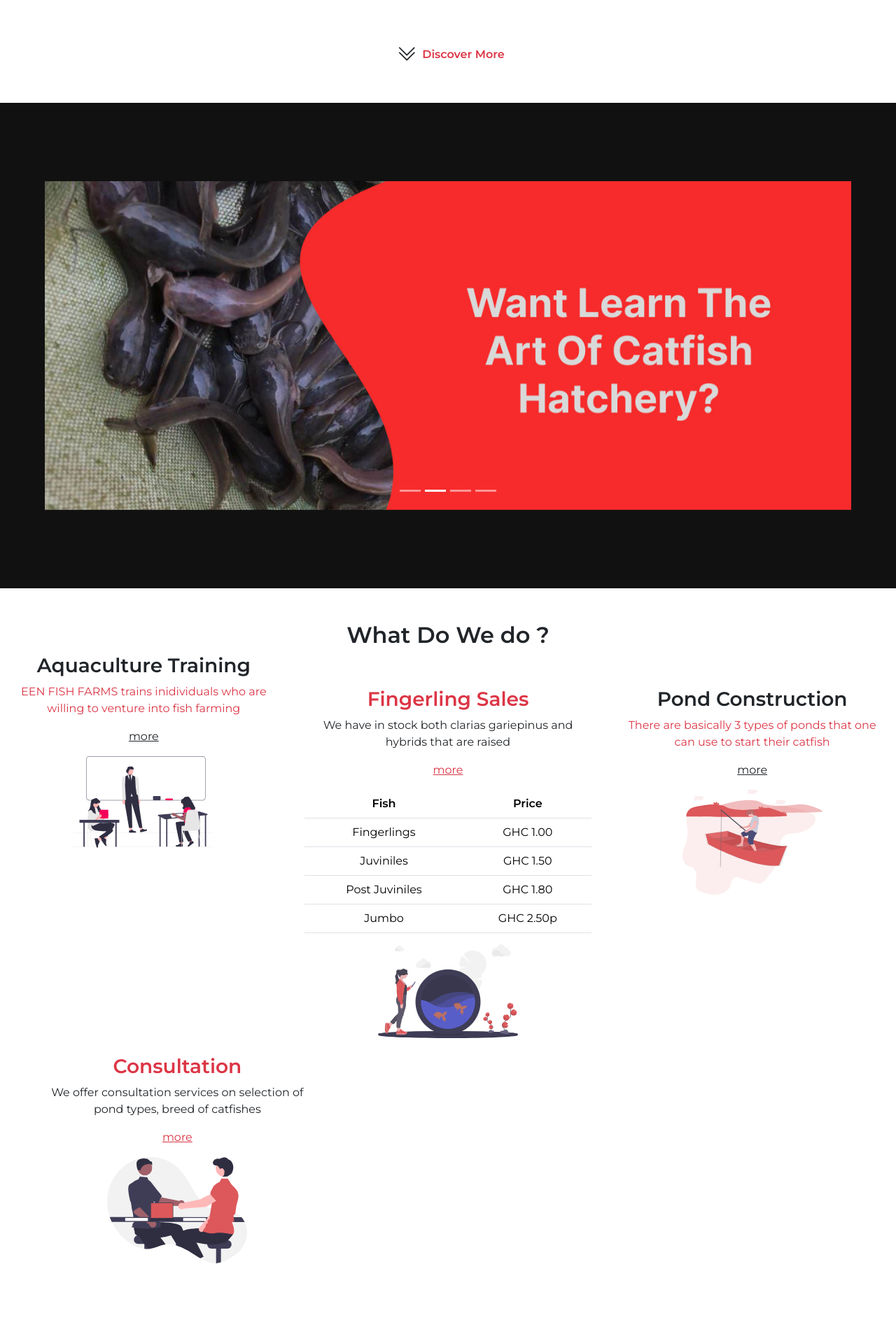
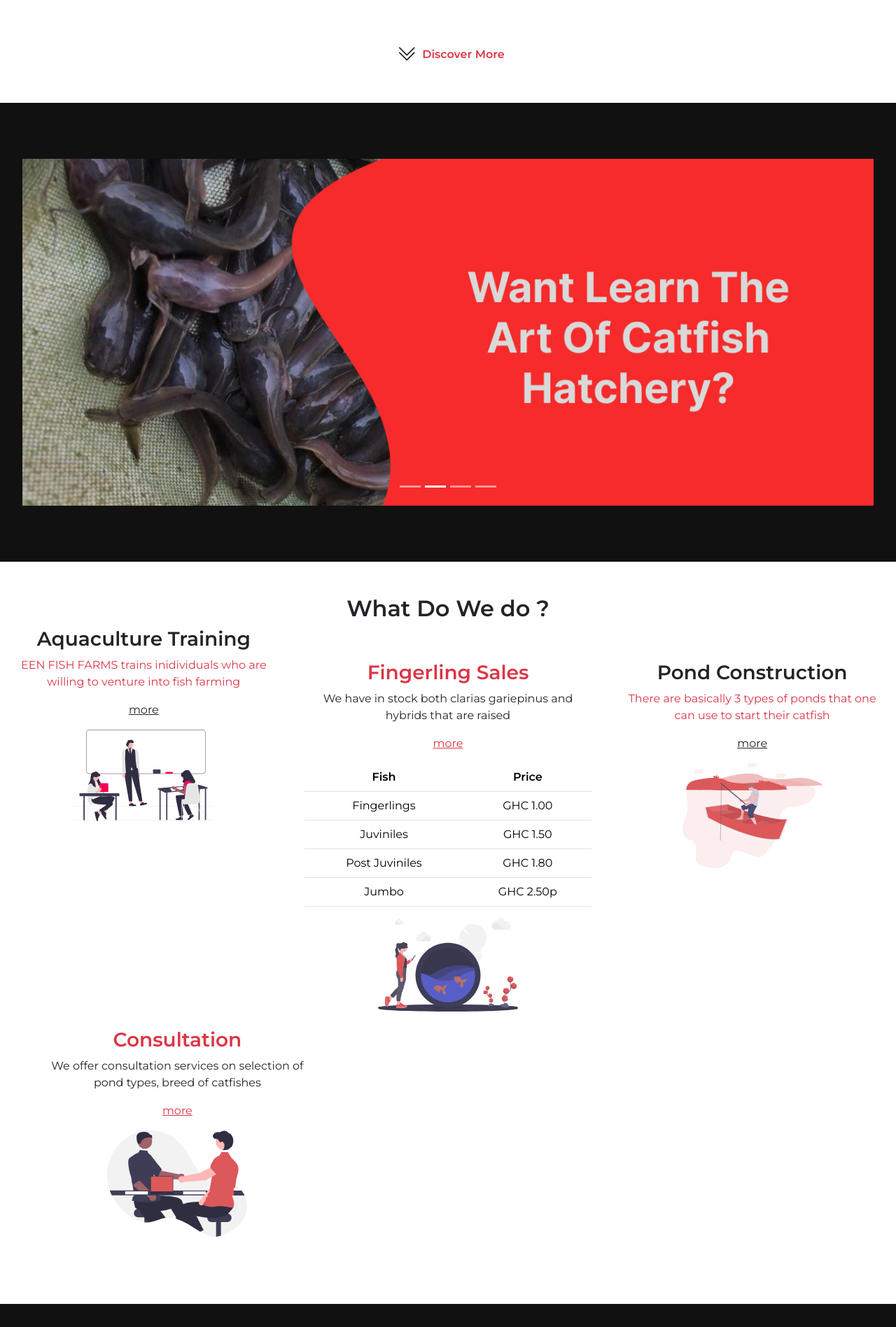
Before and after one commit to chiefportable/enn_new, a Jekyll site: the page built from index.html, in a window 1280 px wide. Shown: the part 444-2341 px from the top of the page at 70% size. Built offline with Jekyll 4.4.1, drawn with Linux system fonts in a browser that asks for light colours; nearby versions of some CDN libraries.

Commit message:
UPDATE carousel padding changed

```diff
--- a/_includes/gallery.html
+++ b/_includes/gallery.html
@@ -24,37 +24,37 @@
                 <h4 class="fw-bold my-3">{{ "our fishes" | upcase}}</h4>
               <div class="row">
                 <div class="col-12 col-md-3">
-                    <img class="img-thumbnail" src="/assets/img/img1.jpg" alt="photo from fish farm">
+                    <img class="img-thumbnail my-2" src="/assets/img/img1.jpg" alt="photo from fish farm">
                 </div>
                 <div class="col-6 col-md-3">
-                    <img class="img-thumbnail" src="/assets/img/img2.jpg" alt="catfishes" loading="lazy">
+                    <img class="img-thumbnail my-2" src="/assets/img/img2.jpg" alt="catfishes" loading="lazy">
                 </div>
                 <div class="col-6 col-md-3">
-                    <img class="img-thumbnail" src="/assets/img/img3.jpg" alt="catfishes" loading="lazy">
+                    <img class="img-thumbnail my-2" src="/assets/img/img3.jpg" alt="catfishes" loading="lazy">
                 </div>
                 <div class="col-12 col-md-3">
-                    <img class="img-thumbnail" src="/assets/img/img4.jpg" alt="catfishes" loading="lazy">
+                    <img class="img-thumbnail my-2" src="/assets/img/img4.jpg" alt="catfishes" loading="lazy">
                 </div>
                 <div class="col-6 col-md-3">
-                    <img class="img-thumbnail" src="/assets/img/img5.jpg" alt="catfishes" loading="lazy">
+                    <img class="img-thumbnail my-2" src="/assets/img/img5.jpg" alt="catfishes" loading="lazy">
                 </div>
                 <div class="col-6 col-md-3">
-                    <img class="img-thumbnail" src="/assets/img/img6.jpg" alt="catfishes" loading="lazy">
+                    <img class="img-thumbnail my-2" src="/assets/img/img6.jpg" alt="catfishes" loading="lazy">
                 </div>
                 <div class="col-12 col-md-3">
-                    <img class="img-thumbnail" src="/assets/img/img7.jpg" alt="catfishes" loading="lazy">
+                    <img class="img-thumbnail my-2" src="/assets/img/img7.jpg" alt="catfishes" loading="lazy">
                 </div>
                 <div class="col-6 col-md-3">
-                    <img class="img-thumbnail" src="/assets/img/img8.jpg" alt="catfishes" loading="lazy">
+                    <img class="img-thumbnail my-2" src="/assets/img/img8.jpg" alt="catfishes" loading="lazy">
                 </div>
                 <div class="col-6 col-md-3">
-                    <img class="img-thumbnail" src="/assets/img/img9.jpg" alt="catfishes" loading="lazy">
+                    <img class="img-thumbnail my-2" src="/assets/img/img9.jpg" alt="catfishes" loading="lazy">
                 </div>
                 <div class="col-6 col-md-3">
-                    <img class="img-thumbnail" src="/assets/img/img10.jpg" alt="catfishes" loading="lazy">
+                    <img class="img-thumbnail my-2" src="/assets/img/img10.jpg" alt="catfishes" loading="lazy">
                 </div>
                 <div class="col-6 col-md-3">
-                    <img class="img-thumbnail" src="/assets/img/img11.jpg" alt="catfishes" loading="lazy">
+                    <img class="img-thumbnail my-2" src="/assets/img/img11.jpg" alt="catfishes" loading="lazy">
                 </div>
               </div>
             </div>
--- a/index.html
+++ b/index.html
@@ -14,7 +14,7 @@ layout: default
     {%- include upcomming/header.html -%}
 </section>
 
-<section class="bg-gray p-5 my-5">
+<section class="bg-gray p-md-3 my-5">
     {%- include upcomming/carousel.html -%}
 </section>
 
```
